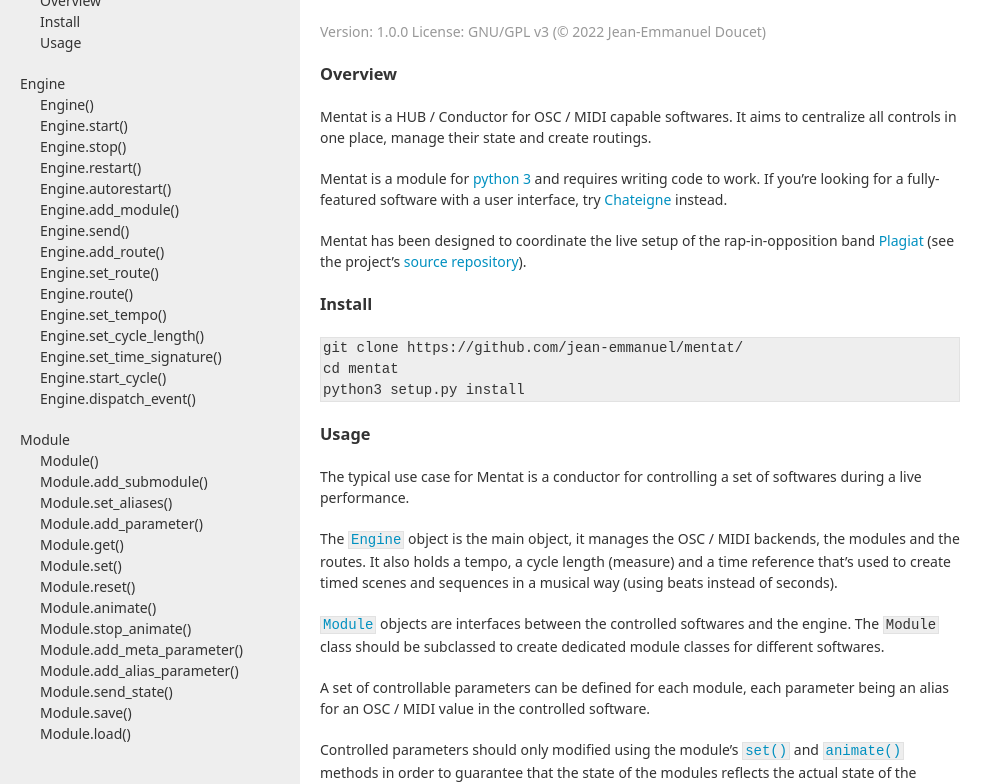
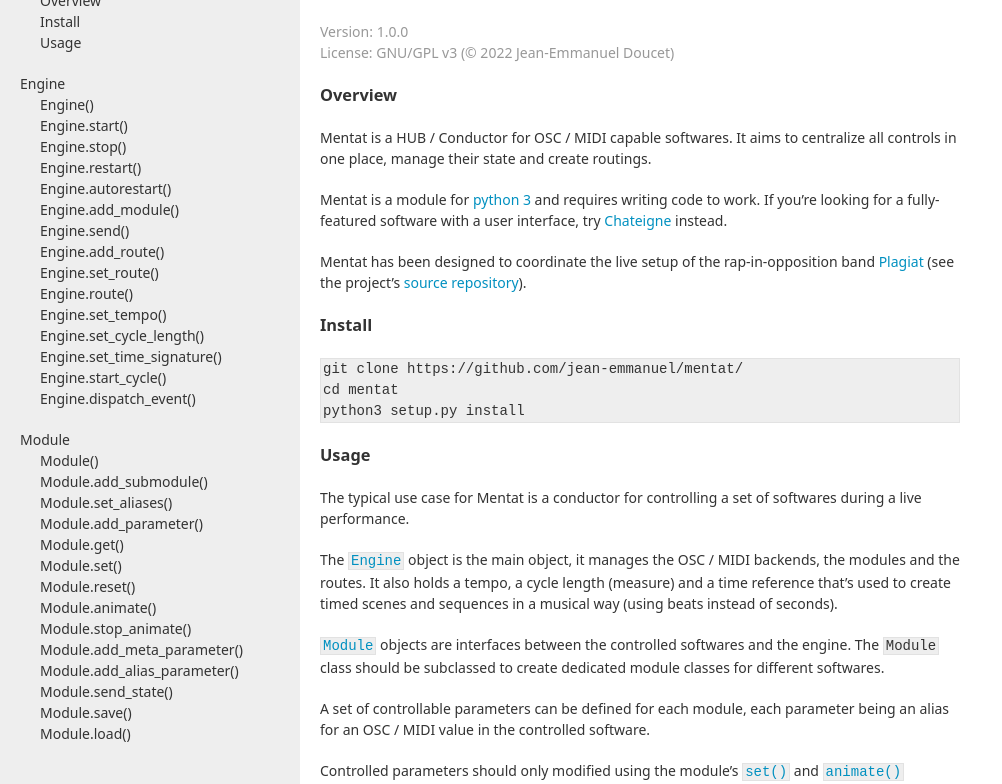
Before and after one commit to jean-emmanuel/mentat, a plain HTML site: page docs/index.html in a window 1280 px wide. Shown: the part 51-835 px from the top of the page, without its empty margins (0-1002 px from the left). Drawn offline with Linux system fonts and the light colour scheme.

Commit message:
docs: new line missing

```diff
--- a/docs/index.html
+++ b/docs/index.html
@@ -183,7 +183,7 @@
         <main>
 <h2 id="mentat">Mentat</h2>
 <div class="version">
-<p>Version: 1.0.0 License: GNU/GPL v3 (© 2022 Jean-Emmanuel Doucet)</p>
+<p>Version: 1.0.0<br/> License: GNU/GPL v3 (© 2022 Jean-Emmanuel Doucet)</p>
 </div>
 <h3 id="overview">Overview</h3>
 <p>Mentat is a HUB / Conductor for OSC / MIDI capable softwares. It aims to centralize all controls in one place, manage their state and create routings.</p>
```
Also changed, not shown: 1 other file.
